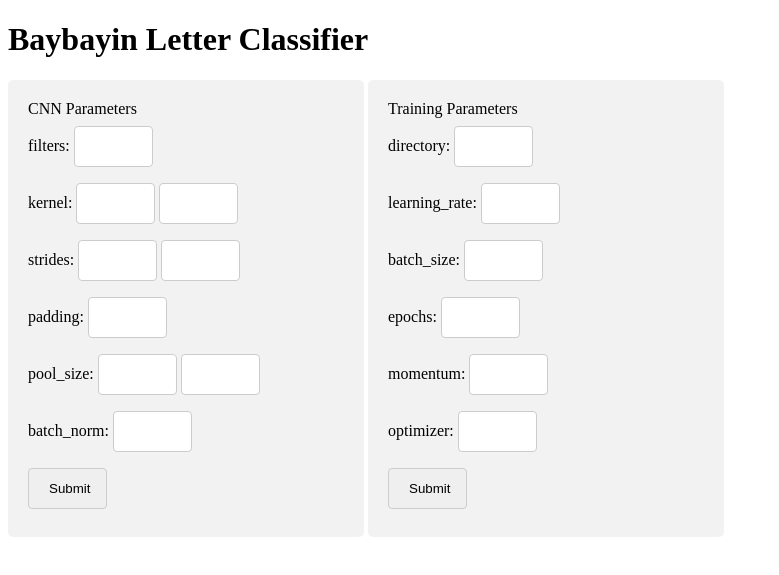
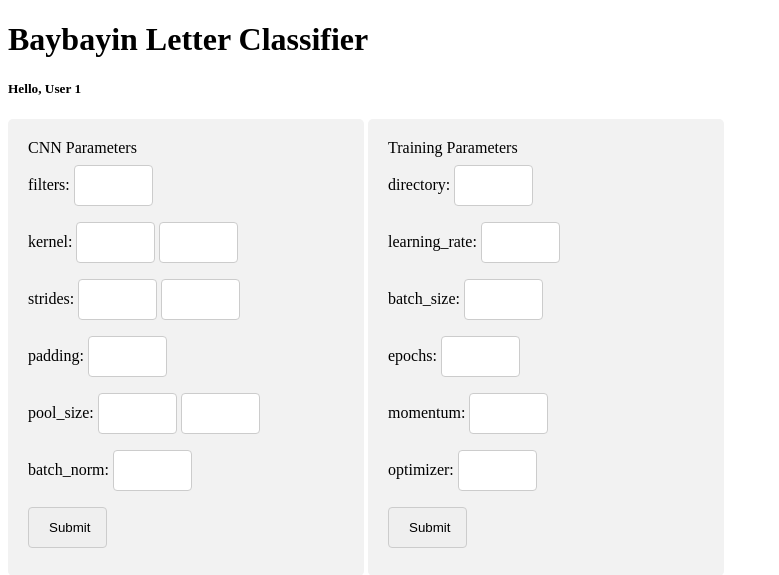
Before and after one commit to temujin-lampasa/baybayin-classifier, a Flask app: page / in a window 1280 px wide. Shown: the top 575 px of the page, without its empty margins (0-779 px from the left). Run offline with Flask 2, Linux system fonts and the light colour scheme; a user stored in the database is signed in.

Commit message:
Update index.html
Add user ID indicator

```diff
--- a/templates/index.html
+++ b/templates/index.html
@@ -5,6 +5,7 @@
 
 {% block body %}
 <h1>Baybayin Letter Classifier</h1>
+<h5> Hello, User {{ session.uid }} </h5>
 <form method="POST" action="/cnn" name="CNN_params">
     CNN Parameters
     <div class="row">
```
